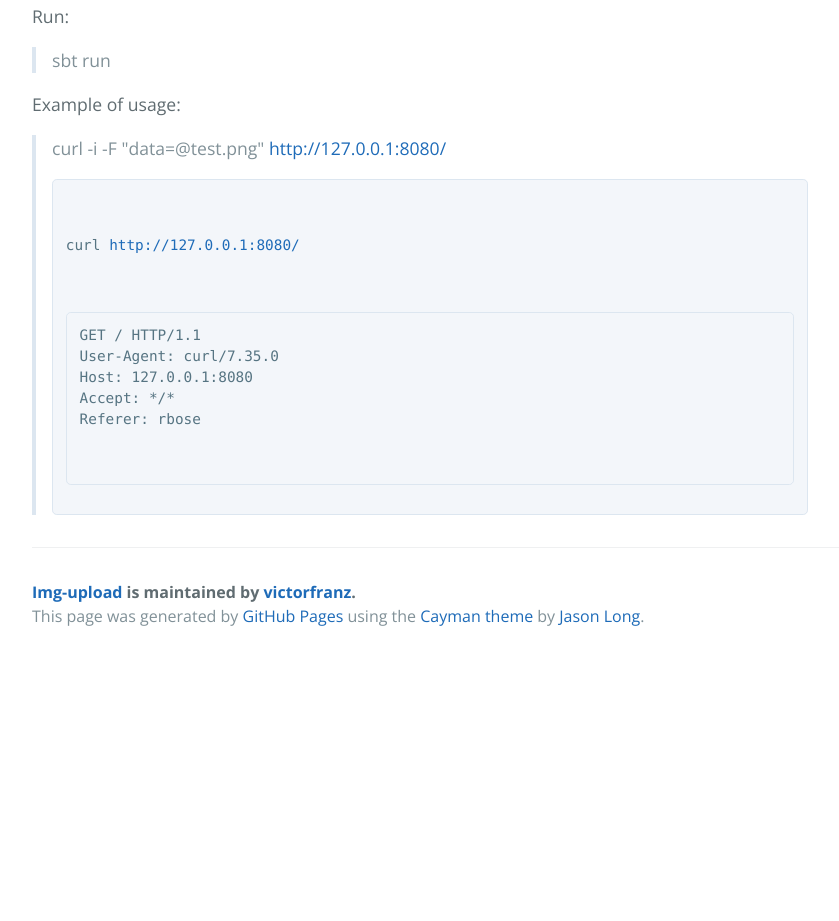
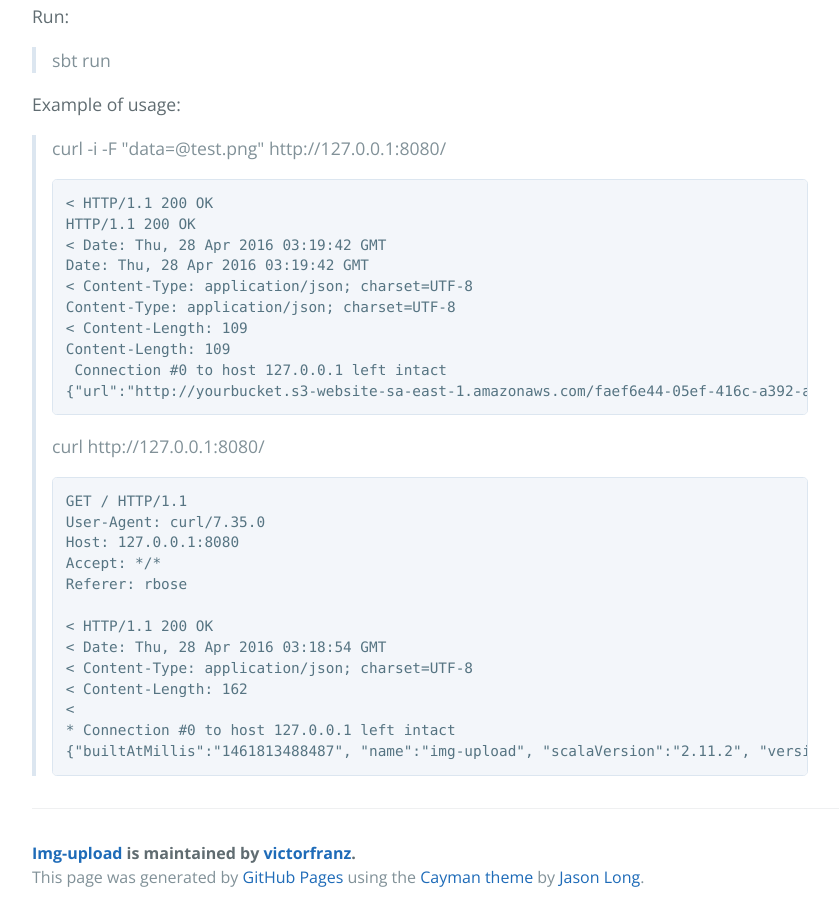
Before and after one commit to victorfranz/img-upload, a plain HTML site: page index.html in a window 1280 px wide. Shown: the part 1378-2299 px from the top of the page, without its empty margins (192-1031 px from the left). Before the commit the page ends 2038 px from the top, so only its background shows below. Drawn offline with nearby package versions, Linux system fonts and the light colour scheme.

Commit message:
Update index.html

```diff
--- a/index.html
+++ b/index.html
@@ -50,13 +50,22 @@ imgupload {
 <p>Example of usage:</p>
 
 <blockquote>
-<p>curl -i -F "data=@test.png" <a href="http://127.0.0.1:8080/">http://127.0.0.1:8080/</a></p>
+<p>curl -i -F "data=@test.png" http://127.0.0.1:8080/</p>
 
 <pre>
+< HTTP/1.1 200 OK
+HTTP/1.1 200 OK
+< Date: Thu, 28 Apr 2016 03:19:42 GMT
+Date: Thu, 28 Apr 2016 03:19:42 GMT
+< Content-Type: application/json; charset=UTF-8
+Content-Type: application/json; charset=UTF-8
+< Content-Length: 109
+Content-Length: 109
+ Connection #0 to host 127.0.0.1 left intact
+{"url":"http://yourbucket.s3-website-sa-east-1.amazonaws.com/faef6e44-05ef-416c-a392-a8b388e4258b_test.png"}
+</pre>
 
-
-<p>curl <a href="http://127.0.0.1:8080/">http://127.0.0.1:8080/</a></p>
-
+<p>curl http://127.0.0.1:8080/</p>
 <pre>
 GET / HTTP/1.1
 User-Agent: curl/7.35.0
@@ -64,9 +73,16 @@ Host: 127.0.0.1:8080
 Accept: */*
 Referer: rbose
 
+< HTTP/1.1 200 OK
+< Date: Thu, 28 Apr 2016 03:18:54 GMT
+< Content-Type: application/json; charset=UTF-8
+< Content-Length: 162
+<
+* Connection #0 to host 127.0.0.1 left intact
+{"builtAtMillis":"1461813488487", "name":"img-upload", "scalaVersion":"2.11.2", "version":"0.1", "sbtVersion":"0.13.6", "builtAtString":"2016-04-28 03:18:08.487"}
+</pre>
+</blockquote>
 
-</pre></pre>
-</blockquote>
 
       <footer class="site-footer">
         <span class="site-footer-owner"><a href="https://github.com/victorfranz/img-upload">Img-upload</a> is maintained by <a href="https://github.com/victorfranz">victorfranz</a>.</span>
```
